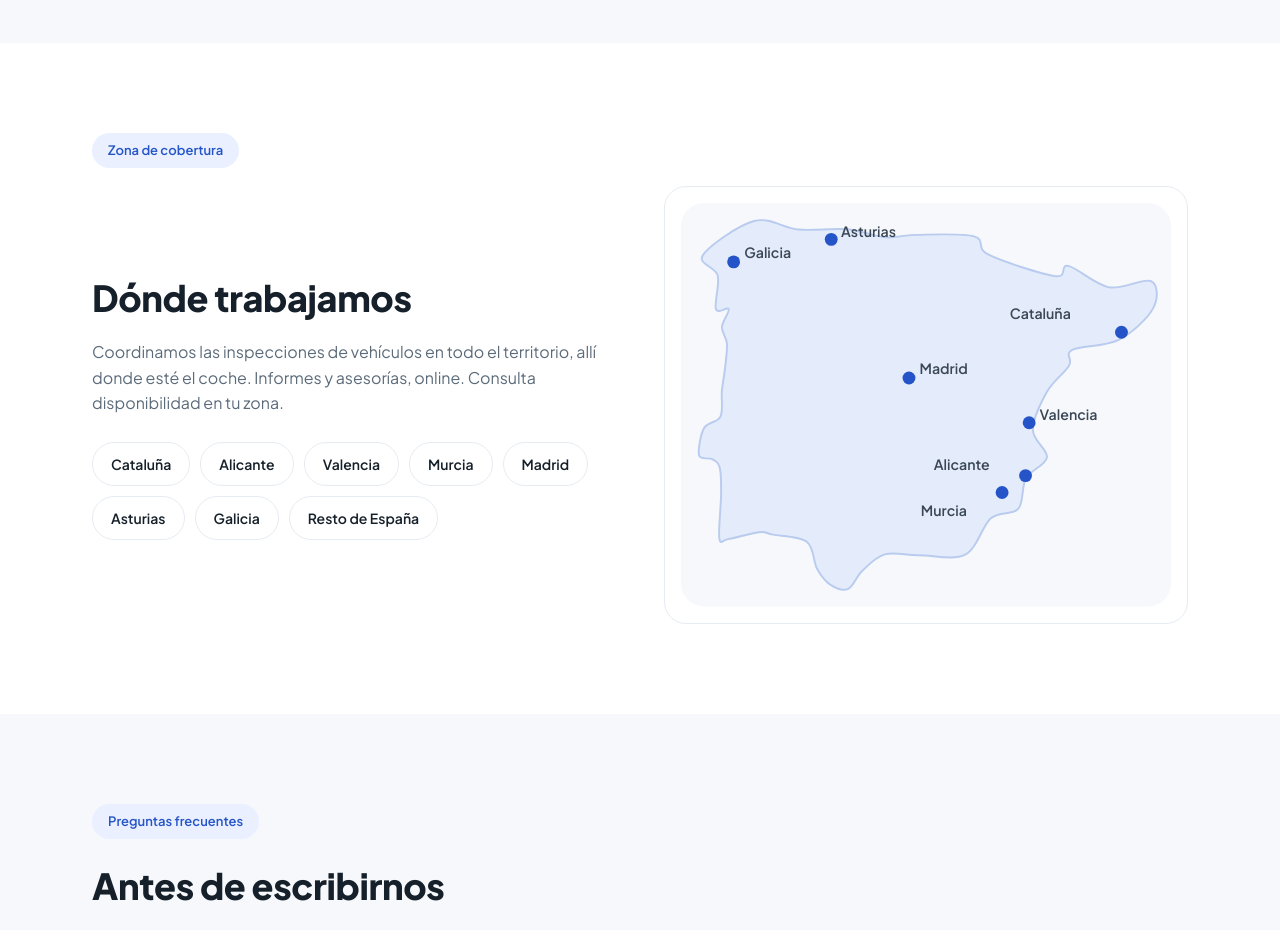
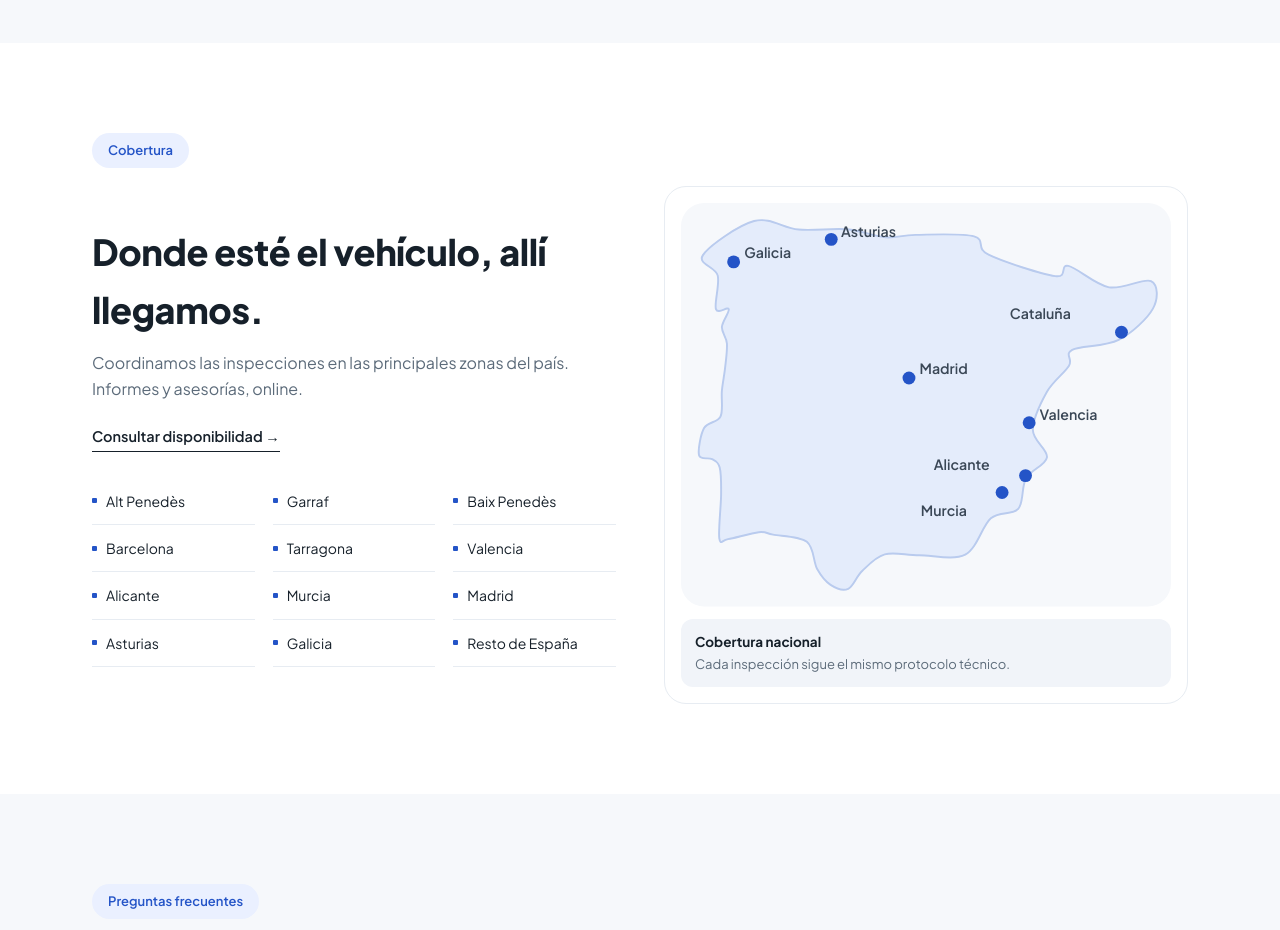
Before and after one commit to ingenieriayperitaciones/ingenieriayperitaciones, a plain HTML site: page index.html in a window 1280 px wide. Shown: the part 3560-4490 px from the top of the page. Drawn offline with Linux system fonts and the light colour scheme.

Commit message:
Cobertura: rejilla de zonas y nota de cobertura nacional (estilo REVISOTUCOCHE)
Co-Authored-By: Claude Sonnet 5.5 <noreply@anthropic.com>
Claude-Session: https://claude.ai/code/session_01JukUV8op4aER9z3jVcxdXC

```diff
--- a/index.html
+++ b/index.html
@@ -319,22 +319,19 @@
 <!-- COBERTURA -->
 <section class="section section-alt" id="cobertura">
   <div class="wrap">
-    <div class="eyebrow">Zona de cobertura</div>
+    <div class="eyebrow">Cobertura</div>
     <div class="coverage-wrap">
       <div>
-        <div class="section-head" style="margin-bottom:26px;">
-          <h2>Dónde trabajamos</h2>
-          <p>Coordinamos las inspecciones de vehículos en todo el territorio, allí donde esté el coche. Informes y asesorías, online. Consulta disponibilidad en tu zona.</p>
+        <div class="section-head" style="margin-bottom:22px;">
+          <h2>Donde esté el vehículo, <span class="accent">allí llegamos.</span></h2>
+          <p>Coordinamos las inspecciones en las principales zonas del país. Informes y asesorías, online.</p>
         </div>
-        <div class="chip-row">
-          <span class="chip">Cataluña</span>
-          <span class="chip">Alicante</span>
-          <span class="chip">Valencia</span>
-          <span class="chip">Murcia</span>
-          <span class="chip">Madrid</span>
-          <span class="chip">Asturias</span>
-          <span class="chip">Galicia</span>
-          <span class="chip">Resto de España</span>
+        <a class="zone-link" href="#contacto">Consultar disponibilidad →</a>
+        <div class="zone-grid">
+          <span>Alt Penedès</span><span>Garraf</span><span>Baix Penedès</span>
+          <span>Barcelona</span><span>Tarragona</span><span>Valencia</span>
+          <span>Alicante</span><span>Murcia</span><span>Madrid</span>
+          <span>Asturias</span><span>Galicia</span><span>Resto de España</span>
         </div>
       </div>
       <div class="coverage-map">
@@ -350,6 +347,7 @@
           <circle cx="267.2" cy="211.4" r="5" fill="#2454C7"/><text x="196" y="207" font-family="Plus Jakarta Sans, sans-serif" font-size="11" font-weight="600" fill="#3A4756">Alicante</text>
           <circle cx="249.0" cy="224.5" r="5" fill="#2454C7"/><text x="186" y="243" font-family="Plus Jakarta Sans, sans-serif" font-size="11" font-weight="600" fill="#3A4756">Murcia</text>
         </svg>
+        <div class="coverage-note"><b>Cobertura nacional</b><span>Cada inspección sigue el mismo protocolo técnico.</span></div>
       </div>
     </div>
   </div>
--- a/styles.css
+++ b/styles.css
@@ -250,6 +250,12 @@
     background:#fff; border:1px solid var(--line); border-radius:999px;
     padding: 10px 18px; font-size:14px; font-weight:600; color:var(--ink);
   }
+  .zone-link{ display:inline-block; font-weight:600; font-size:14.5px; color:var(--ink); border-bottom:1.5px solid var(--ink); padding-bottom:2px; text-decoration:none; margin-bottom:26px; }
+  .zone-grid{ display:grid; grid-template-columns:repeat(3,1fr); gap:0 18px; }
+  .zone-grid span{ position:relative; padding:12px 0 12px 14px; border-bottom:1px solid var(--line); font-size:14px; color:var(--ink); }
+  .zone-grid span::before{ content:''; position:absolute; left:0; top:50%; width:5px; height:5px; margin-top:-2.5px; background:#2454C7; border-radius:1px; }
+  .coverage-note{ margin-top:12px; padding:12px 14px; border-radius:12px; background:#F1F4F9; display:flex; flex-direction:column; gap:2px; font-size:13px; color:var(--muted); }
+  .coverage-note b{ color:var(--ink); font-size:13.5px; }
   .coverage-map{ background:#fff; border:1px solid var(--line); border-radius: var(--radius-lg); padding: 16px; }
 
   /* ---------- FAQ ---------- */
@@ -310,6 +316,7 @@
   /* ---------- Responsive general ---------- */
   @media (max-width:880px){
     .hero-inner, .about-grid, .coverage-wrap, .contact-grid{ grid-template-columns: 1fr; }
+    .zone-grid{ grid-template-columns:repeat(2,1fr); }
     .burger{ display:flex; }
     header nav{
       position:absolute; top:100%; left:0; right:0;
```
